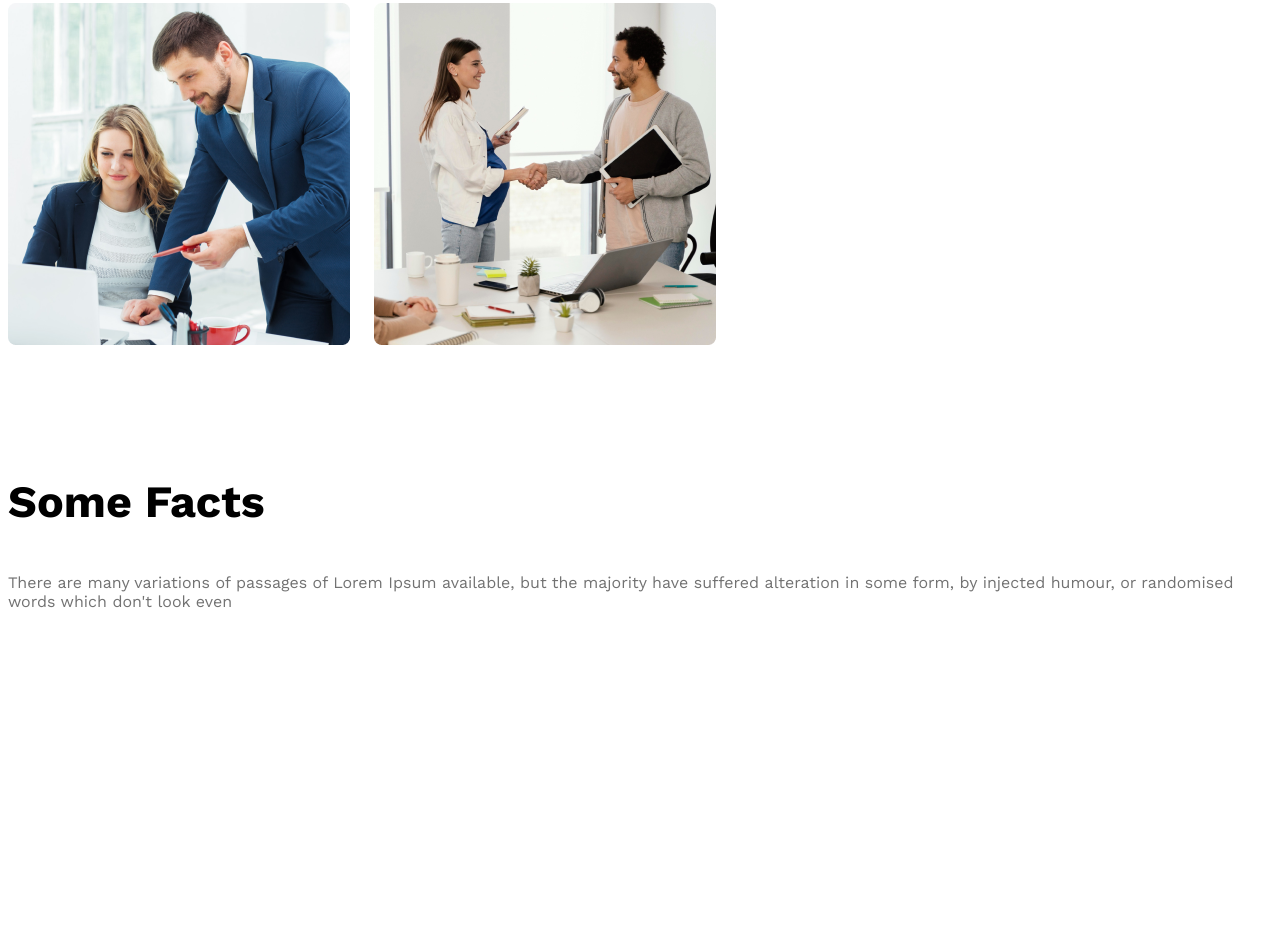
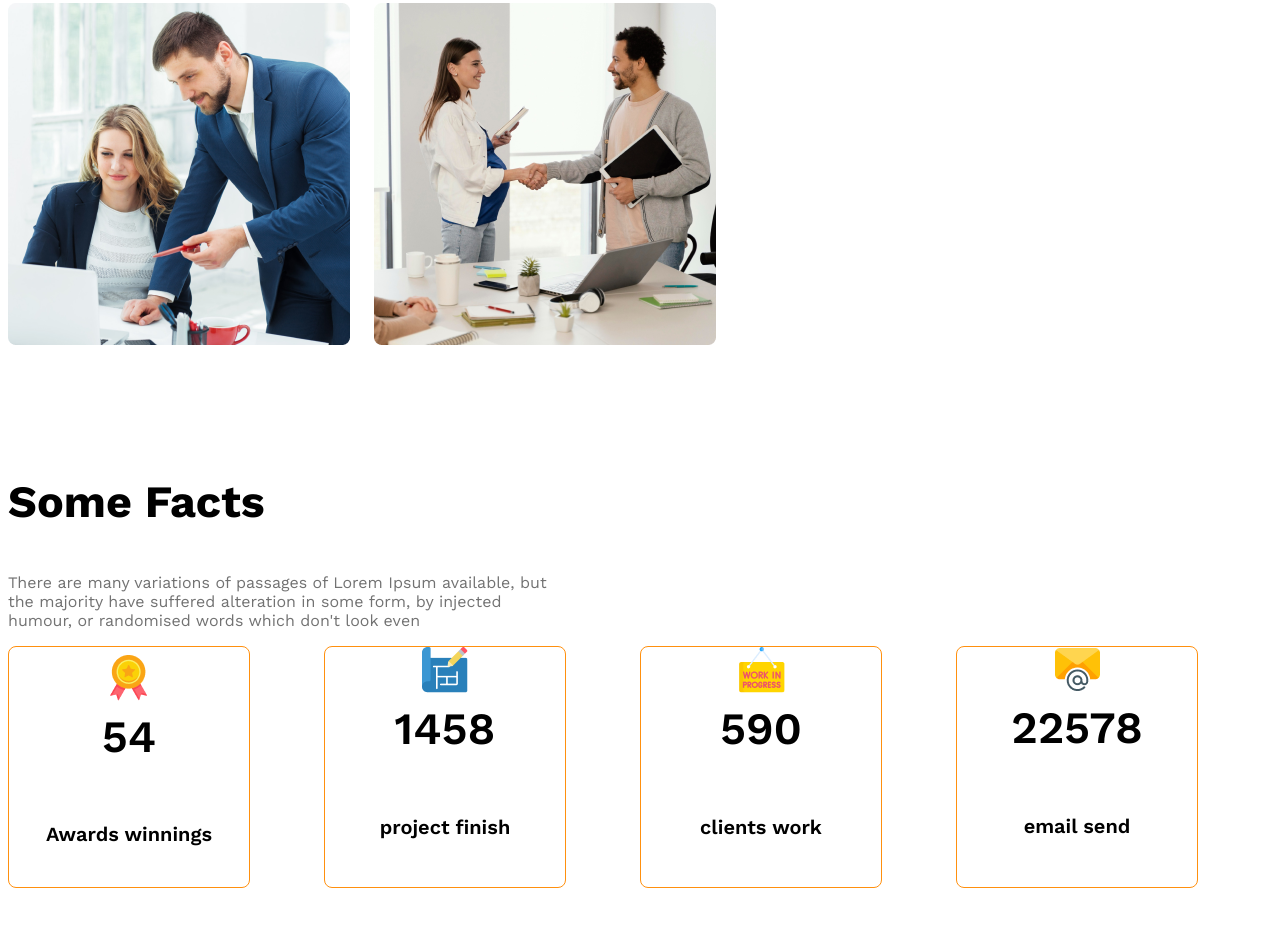
Before and after one commit to Zuhi732/g3-architect-website, a plain HTML site: page index.html in a window 1280 px wide. Shown: the part 1677-2603 px from the top of the page. Before the commit the page ends 2577 px from the top, so only its background shows below. Drawn offline with nearby package versions, Linux system fonts and the light colour scheme.

Commit message:
update time

```diff
--- a/index.html
+++ b/index.html
@@ -45,28 +45,36 @@
      <!-- features will enjoy -->
       <section>
           <h3 class="section-title">Some Facts</h3>
-          <p class="text-light-gray">There are many variations of passages of Lorem Ipsum available, but the majority have suffered alteration in some form, by injected humour, or randomised words which don't look even</p>
+          <p class="text-light-gray fact-description">There are many variations of passages of Lorem Ipsum available, but the majority have suffered alteration in some form, by injected humour, or randomised words which don't look even</p>
           <div class="facts-container">
-            <!-- .fact*4>img.fact-icon+h4.fact-number+h5.fact-name -->
-            <div class="fact">
-              <img src="" alt="" class="fact-icon">
-              <h4 class="fact-number"></h4>
-              <h5 class="fact-name"></h5>
+            <!-- .fact-card*4>img.fact-icon+h4.fact-number+h5.fact-name -->
+            <div class="fact-card display-flex">
+              <div>
+                <img src="images/icons/ribon.png" alt="" class="fact-icon">
+              <h4 class="fact-number">54</h4>
+              <h5 class="fact-name">Awards winnings</h5>
+              </div>
             </div>
-            <div class="fact">
-              <img src="" alt="" class="fact-icon">
-              <h4 class="fact-number"></h4>
-              <h5 class="fact-name"></h5>
+            <div class="fact-card ">
+              <div>
+                <img src="images/icons/projects.png" alt="" class="fact-icon">
+              <h4 class="fact-number">1458</h4>
+              <h5 class="fact-name">project finish</h5>
+              </div>
             </div>
-            <div class="fact">
-              <img src="" alt="" class="fact-icon">
-              <h4 class="fact-number"></h4>
-              <h5 class="fact-name"></h5>
+            <div class="fact-card">
+             <div>
+              <img src="images/icons/customers.png" alt="" class="fact-icon">
+              <h4 class="fact-number">590</h4>
+              <h5 class="fact-name">clients work</h5>
+             </div>
             </div>
-            <div class="fact">
-              <img src="" alt="" class="fact-icon">
-              <h4 class="fact-number"></h4>
-              <h5 class="fact-name"></h5>
+            <div class="fact-card">
+              <div>
+                <img src="images/icons/email.png" alt="" class="fact-icon">
+              <h4 class="fact-number">22578</h4>
+              <h5 class="fact-name">email send</h5>
+              </div>
             </div>
           </div>
       </section>
--- a/styles/architects.css
+++ b/styles/architects.css
@@ -106,6 +106,33 @@
 #quick-list{
   font-weight: 500;
 }
+/* some facts related styles*/
+.facts-container{
+  display: grid;
+  grid-template-columns: repeat(4, 1fr);
+}
+.fact-card{
+  border: 1px solid #FF900E;
+  width: 240px;
+  height: 240px;
+  border-radius: 8px;
+  text-align: center;
+  align-items: center;
+  justify-content: center;
+}
+.fact-number{
+  font-size: 2.8rem;
+  font-weight: 600;
+  margin-top: 5px;
+}
+.fact-name{
+  font-size: 1.25rem;
+  font-weight: 600;
+  margin-top: 10px;
+}
+.fact-description{
+  max-width: 540px;
+}
 /* responsive media query */
 @media screen and (max-width:576px) {
   .navbar,
```
